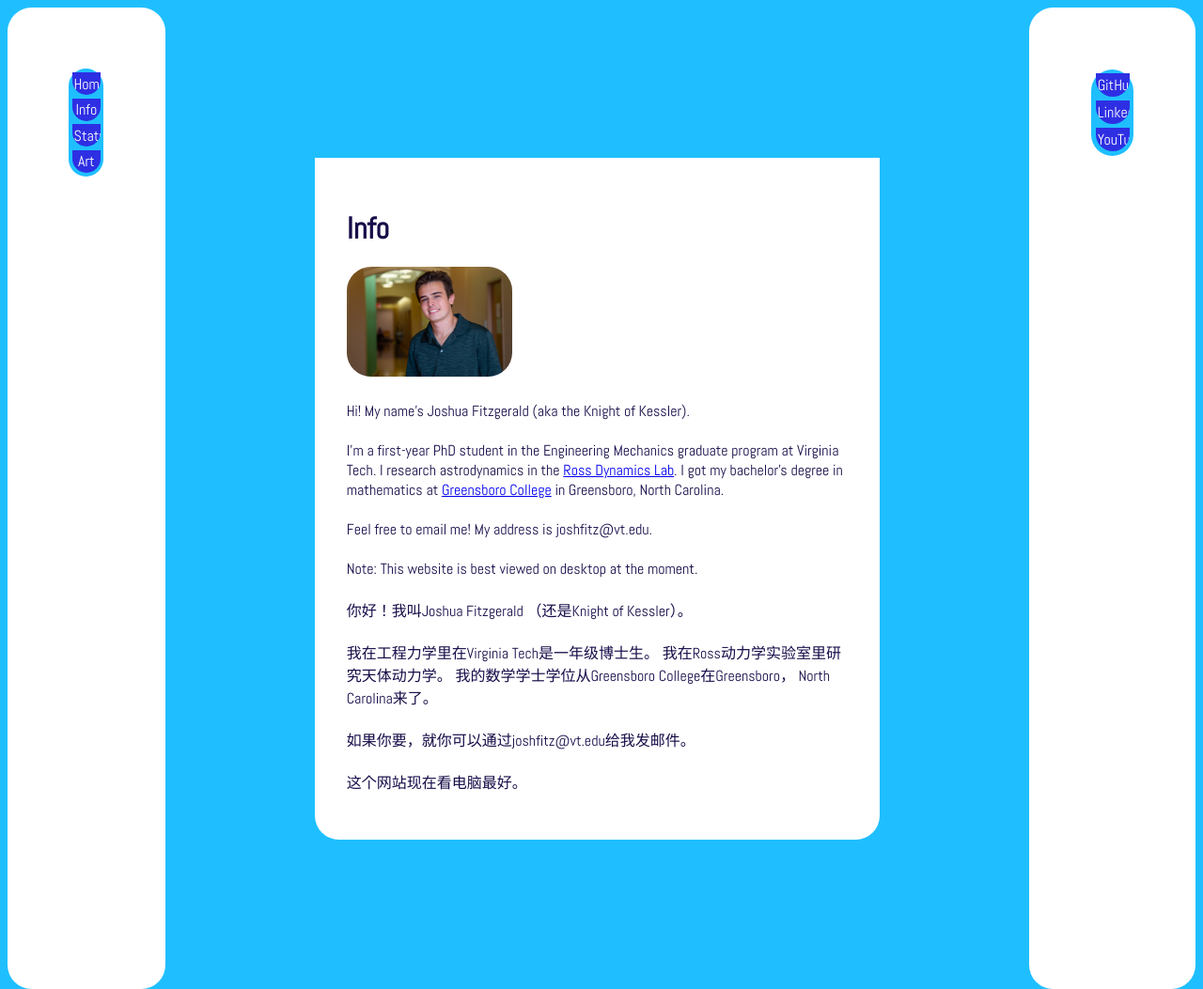
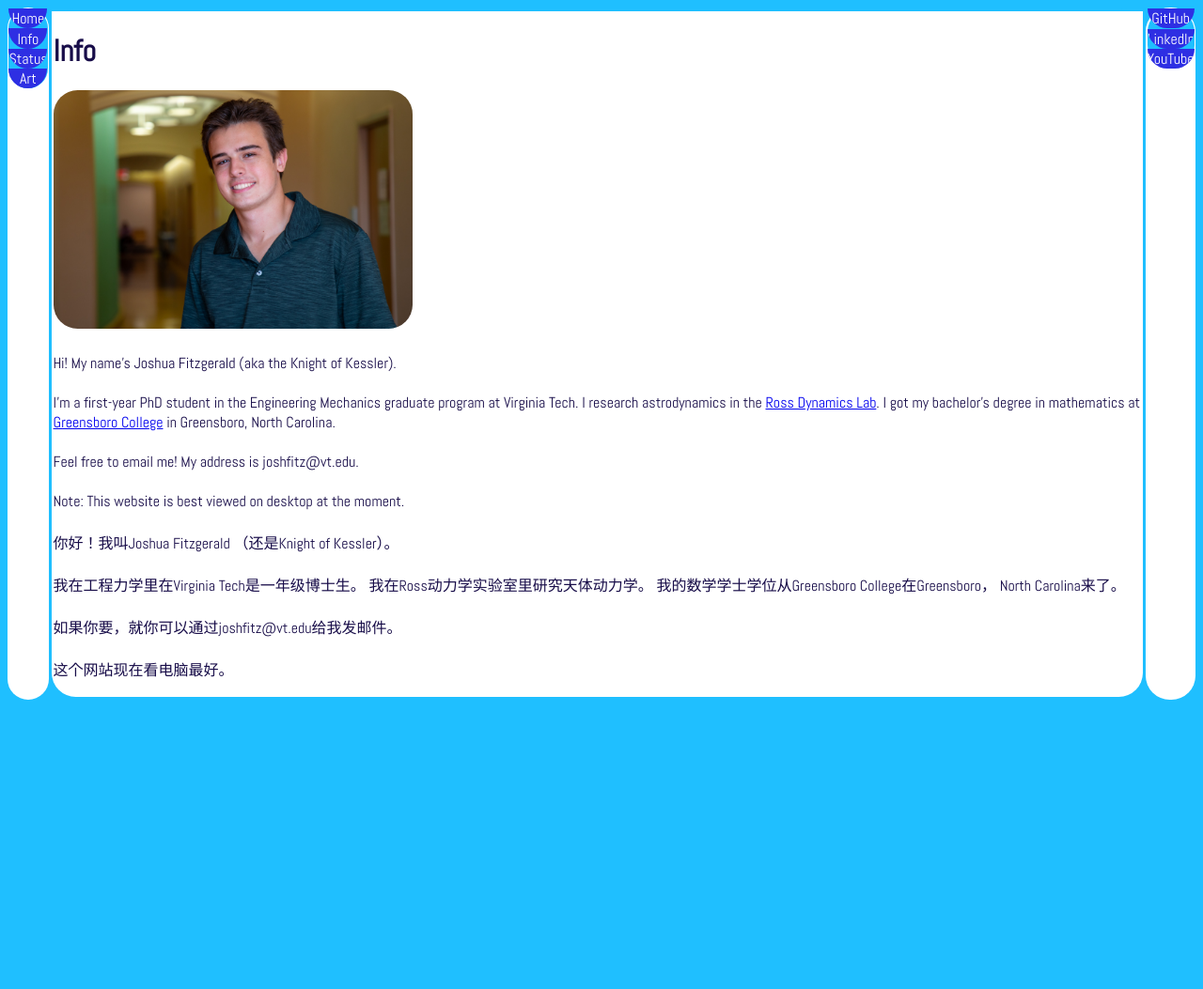
Before and after one commit to knightofkessler/knightofkessler.github.io, a plain HTML site: page info.html in a window 1280 px wide. Shown: the whole page at 94% size. After the commit the page ends 800 px from the top, so only its background shows below. Drawn offline with Linux system fonts and the light colour scheme.

Commit message:
Maybe this change will work?

```diff
--- a/index.css
+++ b/index.css
@@ -12,15 +12,15 @@
     flex-grow: 2;
     background-color: #1FBFFF;
     border-radius: 2vw;
-    padding: 5%;
-    margin: 5%;
+    padding: 0.1%;
+    margin: 0.1%;
 }
 
 .sidebar-left{
 
     border-radius: 2vw;
 
-    padding: 5%;
+    padding: 0.1%;
     color: #180D49;
     border-color: #180D49;
     background-color: white;
@@ -31,7 +31,7 @@
 .sidebar-right{
     border-radius: 2vw;
 
-    padding: 5%;
+    padding: 0.1%;
     color: #180D49;
     border-color: #180D49;
     background-color: white;
@@ -40,8 +40,8 @@
 }
 
 .content-entry {
-    padding: 5%;
-    margin: 5%;
+    padding: 0.1%;
+    margin: 0.1%;
 
     border-bottom-left-radius: 2vw;
     border-bottom-right-radius: 2vw;
@@ -59,8 +59,8 @@
 }
 
 .content-entry-left {
-    padding: 5%;
-    margin: 5%;
+    padding: 0.1%;
+    margin: 0.1%;
 
     border-bottom-left-radius: 2vw;
     border-bottom-right-radius: 2vw;
@@ -78,8 +78,8 @@
 }
 
 .content-button {
-    padding: 5%;
-    margin: 5%;
+    padding: 0.1%;
+    margin: 0.1%;
 
     border-width: 2px;
     border-bottom-left-radius: 2vw;
```
